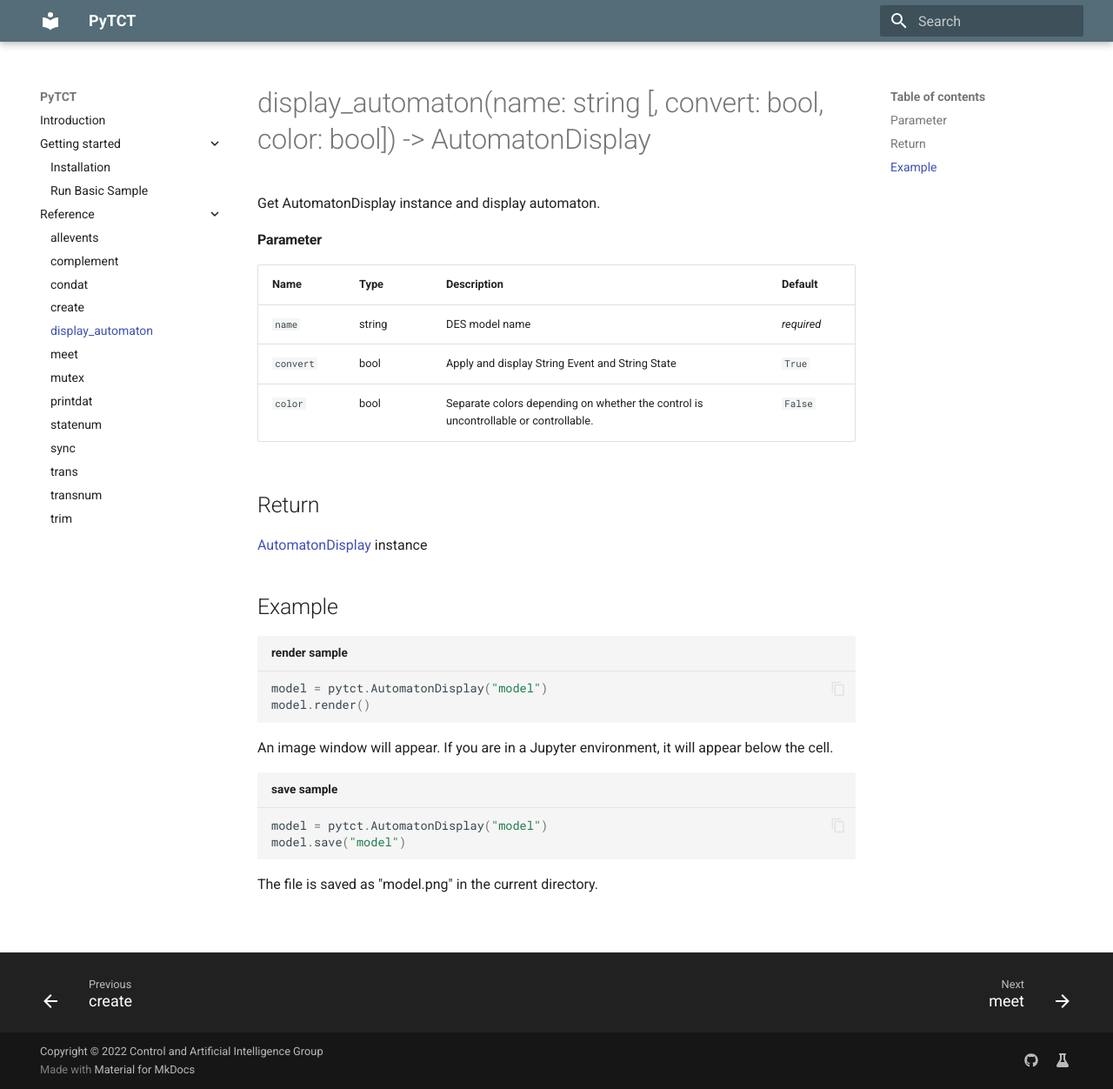
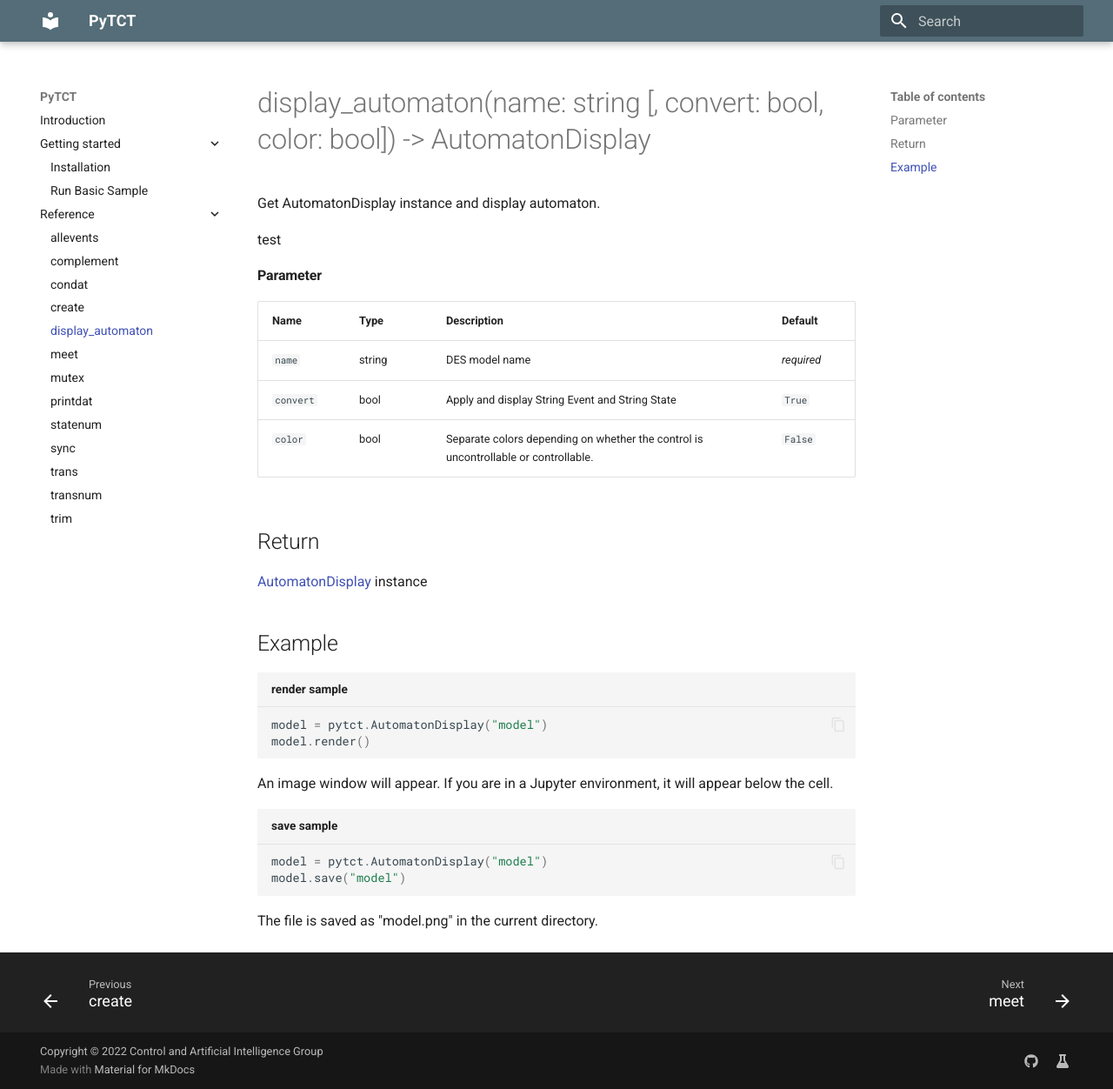
Before and after one commit to OMUCAI/PyTCT-docs, an MkDocs documentation site: the page built from docs/reference/display_automaton.md, in a window 1280 px wide and 1252 px high. Shown: the whole window at 87% size. Built offline with MkDocs 1.6.1 and Material for MkDocs 9.7.7, drawn with Linux system fonts in a browser that asks for light colours.

Commit message:
Update `docs/reference/display_automaton.md`

````diff
--- a/docs/reference/display_automaton.md
+++ b/docs/reference/display_automaton.md
@@ -1,13 +1,16 @@
-# display_automaton(name: string [, convert: bool, color: bool]) -> AutomatonDisplay
+# display_automaton(name: string \[, convert: bool, color: bool\]) -&gt; AutomatonDisplay
 
 Get AutomatonDisplay instance and display automaton.
 
+test
+
 #### Parameter
-| Name      | Type      | Description           | Default  |
-|-----------|-----------|-----------------------|----------|
-| `name`    | string    | DES model name        | *required* |
-| `convert` | bool      | Apply and display String Event and String State | `True` |
-| `color`   | bool      | Separate colors depending on whether the control is uncontrollable or controllable.  | `False` |
+
+| Name      | Type   | Description                                                                         | Default    |
+| --------- | ------ | ----------------------------------------------------------------------------------- | ---------- |
+| `name`    | string | DES model name                                                                      | _required_ |
+| `convert` | bool   | Apply and display String Event and String State                                     | `True`     |
+| `color`   | bool   | Separate colors depending on whether the control is uncontrollable or controllable. | `False`    |
 
 ## Return
 
@@ -19,8 +22,8 @@ Get AutomatonDisplay instance and display automaton.
 model = pytct.AutomatonDisplay("model")
 model.render()
 ```
+
 An image window will appear. If you are in a Jupyter environment, it will appear below the cell.
-
 
 ```python title="save sample"
 model = pytct.AutomatonDisplay("model")
````
